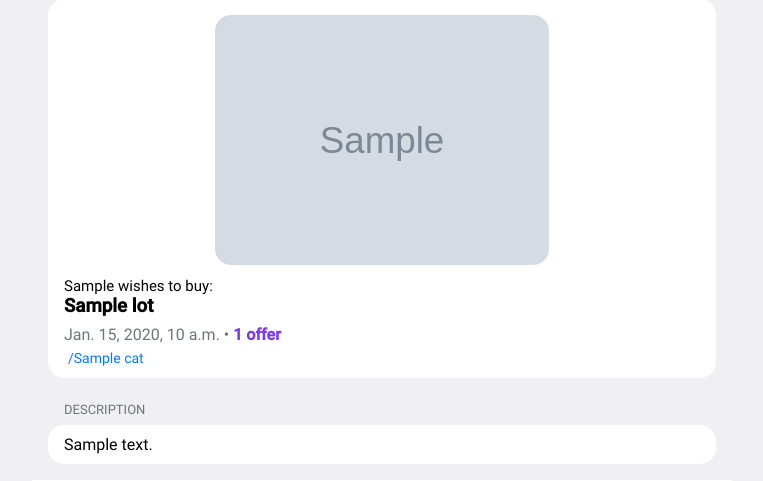
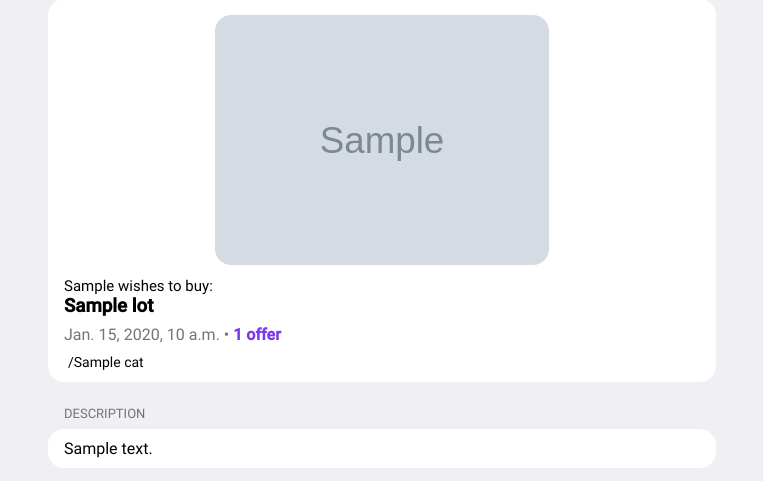
Before and after one commit to sSimuSs/birgo, a Django app: template templates/tg-mini-app/lots/detail.html in a window 1280 px wide. Shown: the part 17-498 px from the top of the page, without its empty margins (258-1021 px from the left). Run offline with Django 5.2, Linux system fonts and the light colour scheme; the template is opened without the code that fills it: most values are stand-ins (such as "Sample title", 1, 10 or a date in 2020); grey boxes marked "Sample" are stand-in pictures; some libraries are stand-ins or nearby versions.

Commit message:
showing lot's cats list and link to cat page

```diff
--- a/templates/tg-mini-app/lots/detail.html
+++ b/templates/tg-mini-app/lots/detail.html
@@ -31,9 +31,9 @@
                 </span>
                 {% endif %}
             </div>
-            <div class="mt_4px">
+            <div class="mt_8px">
                 {% for cat in lot_cats %}
-                <a href="{% url 'tg_cat_page' cat.slug %}" class="badge badge-s link_color" style="text-decoration: none">/{{ cat.name }}</a>
+                <a href="{% url 'tg_cat_page' cat.slug %}" class="badge badge-s black_color" style="text-decoration: none">/{{ cat.name }}</a>
                 {% endfor %}
             </div>
         </div>
```
